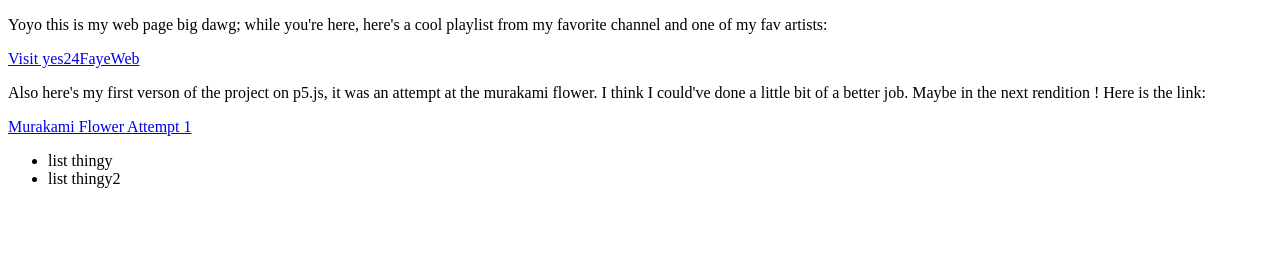
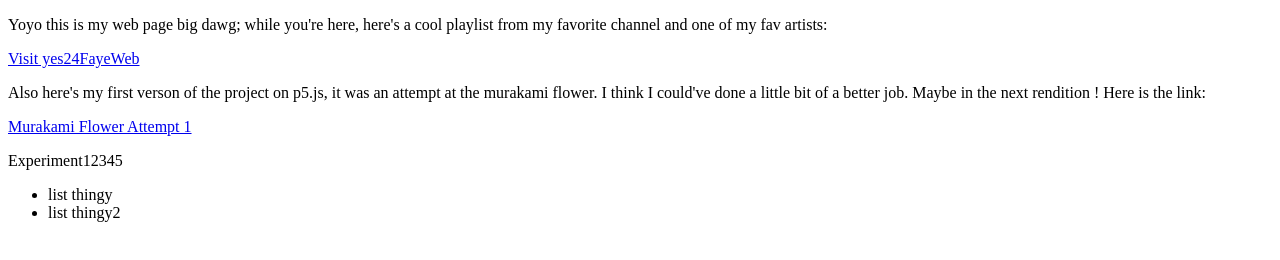
Before and after one commit to glgramos/mywebspacepage, a plain HTML site: page index.html in a window 1280 px wide. Drawn offline with Linux system fonts and the light colour scheme.

Commit message:
Add experimental paragraph to index.html

```diff
--- a/index.html
+++ b/index.html
@@ -7,6 +7,7 @@
             <p> Also here's my first verson of the project on p5.js, it was an attempt at the murakami flower. I think I could've done a little bit of a better job. Maybe in the next rendition !
             Here is the link: </p>
               <a href="https://glgramos.github.io/CT20-Repo/"> Murakami Flower Attempt 1 </a>
+            <p>Experiment12345</p>
             <ul>
               <li>list thingy</li>
               <li>list thingy2</li>
```
